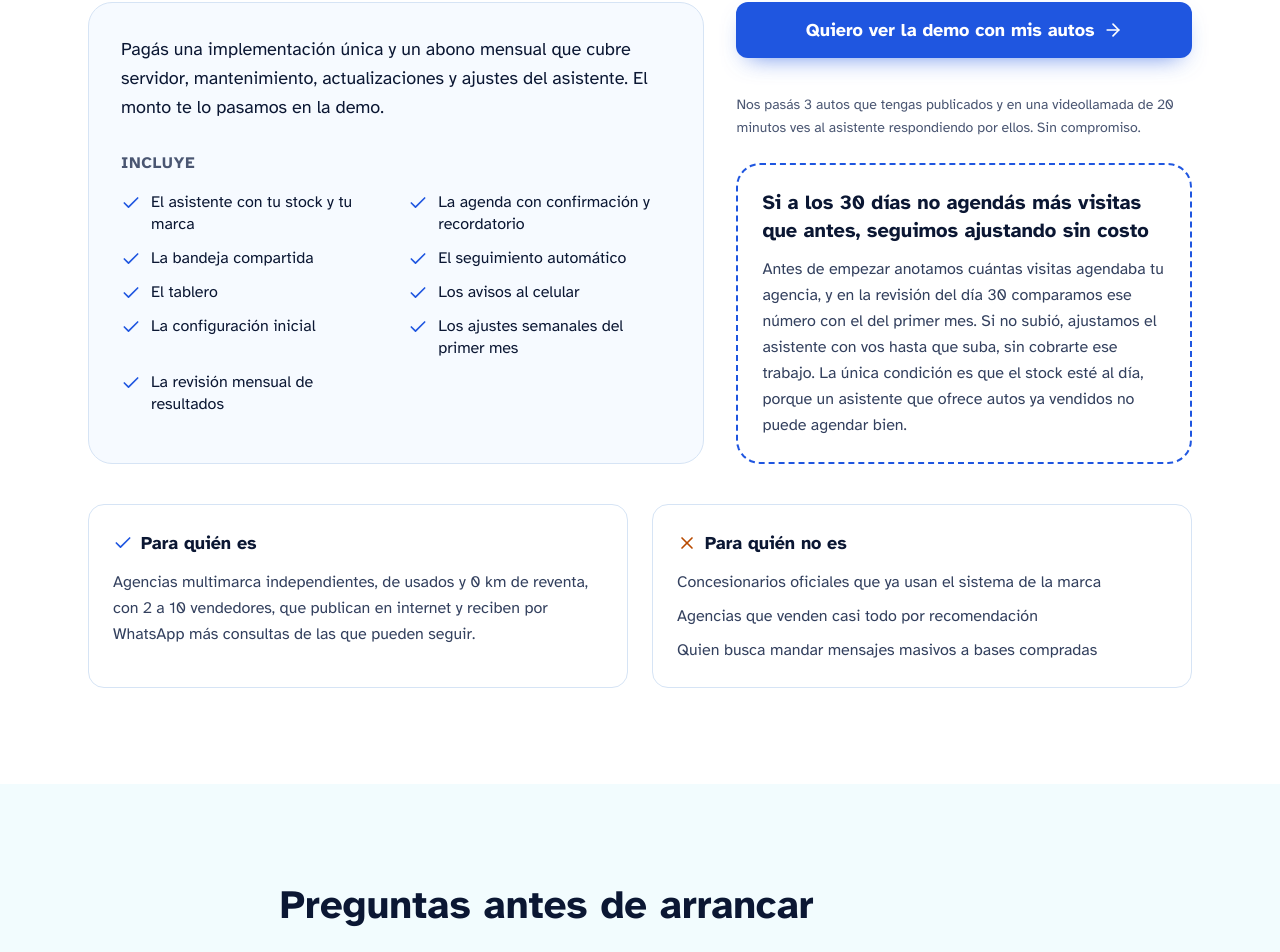
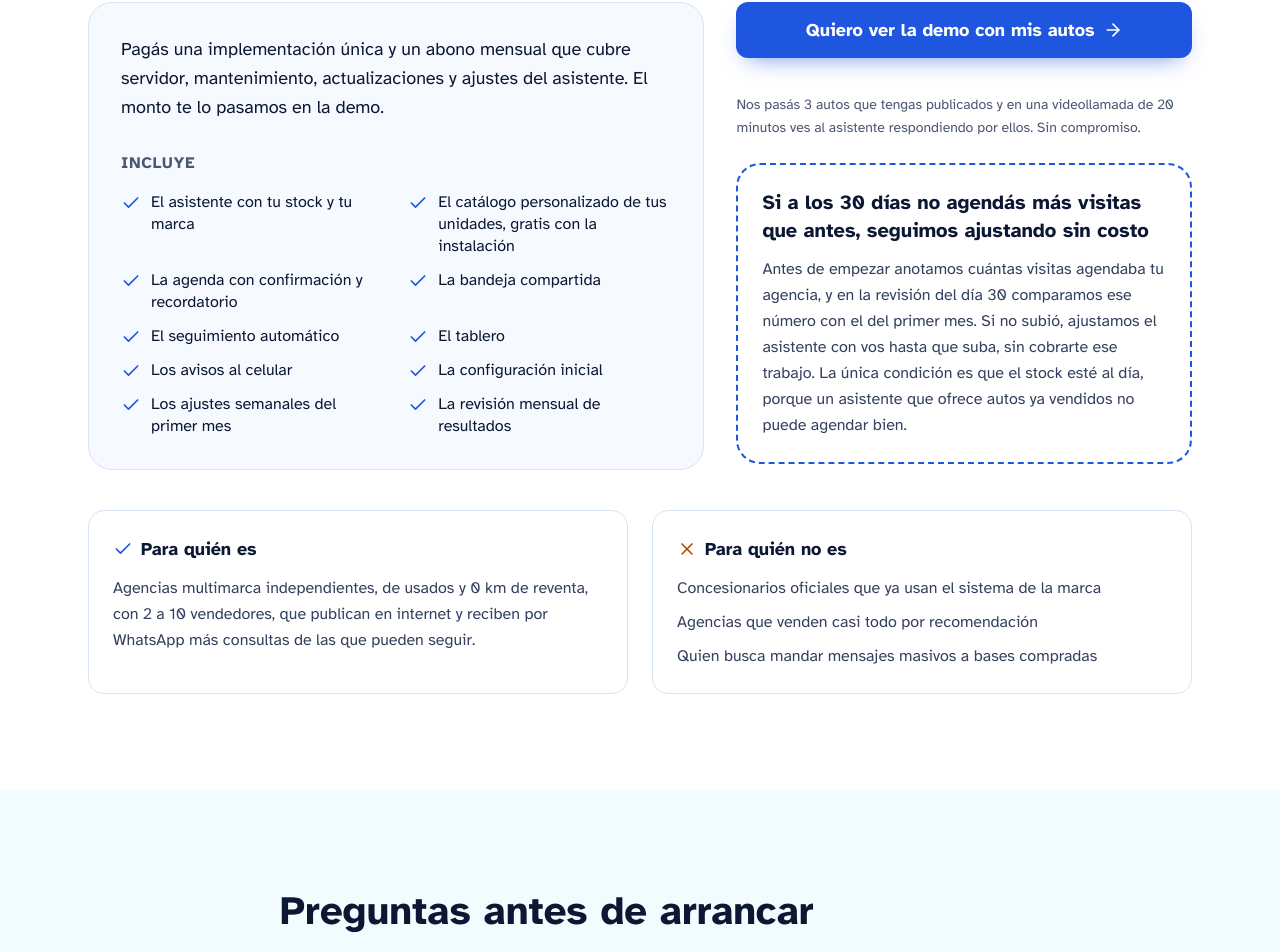
Before and after one commit to tomasfossatti/tempiax-landing, a Next.js app in the folder agencias/: page / in a window 1280 px wide. Shown: the part 5314-6266 px from the top of the page. Built offline with nearby package versions, Linux system fonts and the light colour scheme; a web font is replaced by a local one.

Commit message:
Sumar el catálogo personalizado a lo que incluye la oferta
Co-Authored-By: Claude Opus 5.5 <noreply@anthropic.com>
Claude-Session: https://claude.ai/code/session_01Fy2RTw1R8zEi5TcthX7uhh

```diff
--- a/agencias/app/contenido.ts
+++ b/agencias/app/contenido.ts
@@ -280,6 +280,7 @@ export const OFERTA = {
     "Con recuperar una venta por mes que hoy se pierde por contestar tarde, AutoVenta se paga.",
   incluye: [
     "El asistente con tu stock y tu marca",
+    "El catálogo personalizado de tus unidades, gratis con la instalación",
     "La agenda con confirmación y recordatorio",
     "La bandeja compartida",
     "El seguimiento automático",
```
